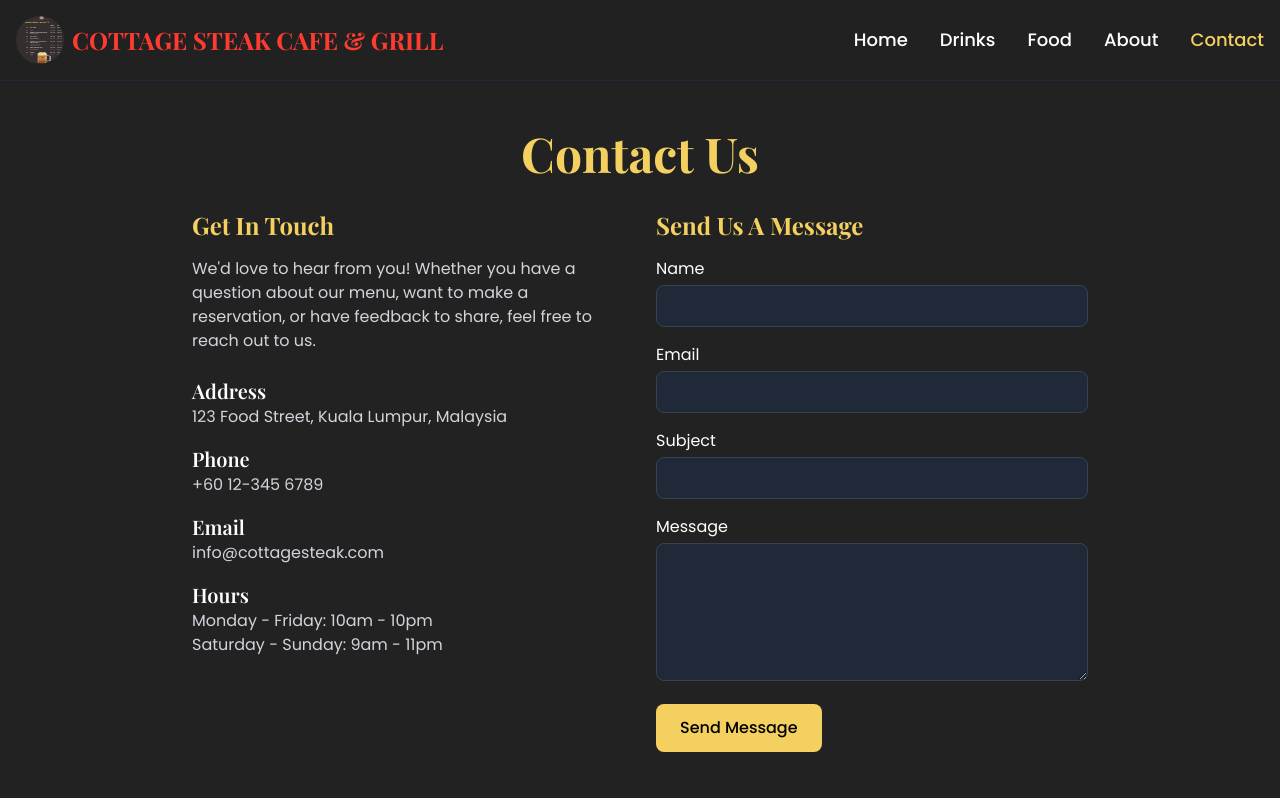
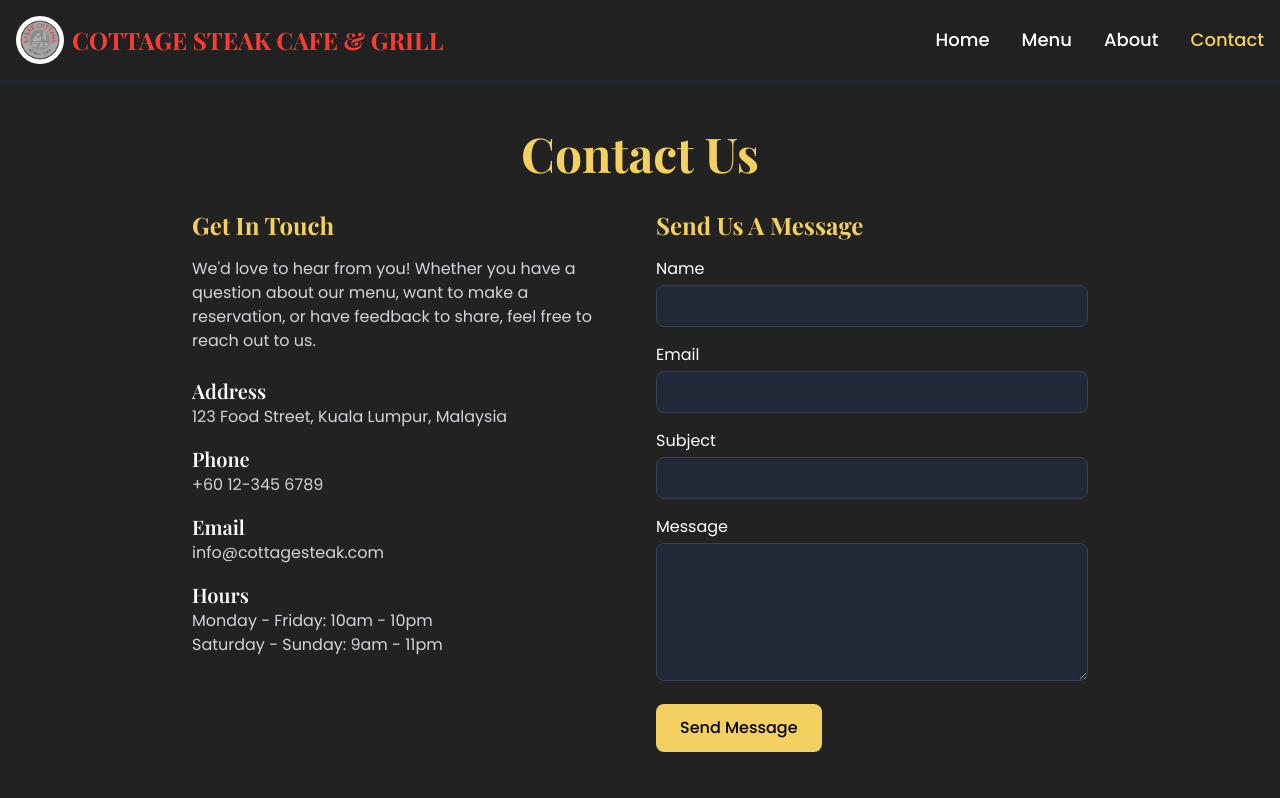
Before and after one commit to RamananSarathy/Tasty-Steak-Cottage, a React (Vite) app: page /contact in a window 1280 px wide. Shown: the top 798 px of the page. Built offline with nearby package versions, Linux system fonts and the light colour scheme.

Commit message:
Refactor: Update logo and menu structure
- Changed the site logo.
- Renamed the drinks page to "Menu".
- Removed the food page.
- Updated the final preview.

```diff
--- a/index.html
+++ b/index.html
@@ -11,12 +11,12 @@
     <meta property="og:title" content="Cottage Steak Cafe & Grill" />
     <meta property="og:description" content="Authentic Malaysian cuisine and premium steaks" />
     <meta property="og:type" content="website" />
-    <meta property="og:image" content="/lovable-uploads/15405470-7910-4d2b-87db-993e260b5cf3.png" />
+    <meta property="og:image" content="/lovable-uploads/2bf04877-6789-472a-a1c2-d3c422452dae.png" />
 
     <meta name="twitter:card" content="summary_large_image" />
     <meta name="twitter:site" content="@cottage_steak" />
-    <meta name="twitter:image" content="/lovable-uploads/15405470-7910-4d2b-87db-993e260b5cf3.png" />
-    <link rel="icon" href="/lovable-uploads/15405470-7910-4d2b-87db-993e260b5cf3.png" type="image/png">
+    <meta name="twitter:image" content="/lovable-uploads/2bf04877-6789-472a-a1c2-d3c422452dae.png" />
+    <link rel="icon" href="/lovable-uploads/2bf04877-6789-472a-a1c2-d3c422452dae.png" type="image/png">
   </head>
 
   <body>
--- a/src/components/Header.tsx
+++ b/src/components/Header.tsx
@@ -13,8 +13,7 @@ const Header = () => {
 
   const menuItems = [
     { name: 'Home', path: '/' },
-    { name: 'Drinks', path: '/menu/drinks' },
-    { name: 'Food', path: '/menu/food' },
+    { name: 'Menu', path: '/menu/drinks' },
     { name: 'About', path: '/about' },
     { name: 'Contact', path: '/contact' },
   ];
@@ -25,7 +24,7 @@ const Header = () => {
         <div className="flex justify-between items-center">
           <Link to="/" className="flex items-center space-x-2">
             <img
-              src="/lovable-uploads/15405470-7910-4d2b-87db-993e260b5cf3.png"
+              src="/lovable-uploads/2bf04877-6789-472a-a1c2-d3c422452dae.png"
               alt="Steak Cottage Logo"
               className="w-12 h-12 rounded-full"
             />
--- a/src/pages/menu/AppetizerMenu.tsx
+++ b/src/pages/menu/AppetizerMenu.tsx
@@ -28,7 +28,7 @@ const AppetizerMenu = () => {
 
       <div className="text-center">
         <img
-          src="/lovable-uploads/15405470-7910-4d2b-87db-993e260b5cf3.png"
+          src="/lovable-uploads/2bf04877-6789-472a-a1c2-d3c422452dae.png"
           alt="Steak Cottage Logo"
           className="w-20 h-20 mx-auto rounded-full"
         />
--- a/src/pages/menu/DessertMenu.tsx
+++ b/src/pages/menu/DessertMenu.tsx
@@ -28,7 +28,7 @@ const DessertMenu = () => {
 
       <div className="text-center">
         <img
-          src="/lovable-uploads/15405470-7910-4d2b-87db-993e260b5cf3.png"
+          src="/lovable-uploads/2bf04877-6789-472a-a1c2-d3c422452dae.png"
           alt="Steak Cottage Logo"
           className="w-20 h-20 mx-auto rounded-full"
         />
--- a/src/pages/menu/DrinksMenu.tsx
+++ b/src/pages/menu/DrinksMenu.tsx
@@ -70,7 +70,7 @@ const DrinksMenu = () => {
 
       <div className="text-center">
         <img
-          src="/lovable-uploads/15405470-7910-4d2b-87db-993e260b5cf3.png"
+          src="/lovable-uploads/2bf04877-6789-472a-a1c2-d3c422452dae.png"
           alt="Steak Cottage Logo"
           className="w-20 h-20 mx-auto rounded-full"
         />
--- a/src/pages/menu/MainCourseMenu.tsx
+++ b/src/pages/menu/MainCourseMenu.tsx
@@ -36,7 +36,7 @@ const MainCourseMenu = () => {
 
       <div className="text-center">
         <img
-          src="/lovable-uploads/15405470-7910-4d2b-87db-993e260b5cf3.png"
+          src="/lovable-uploads/2bf04877-6789-472a-a1c2-d3c422452dae.png"
           alt="Steak Cottage Logo"
           className="w-20 h-20 mx-auto rounded-full"
         />
```
Also changed, not shown: public/lovable-uploads/2bf04877-6789-472a-a1c2-d3c422452dae.png (added).
